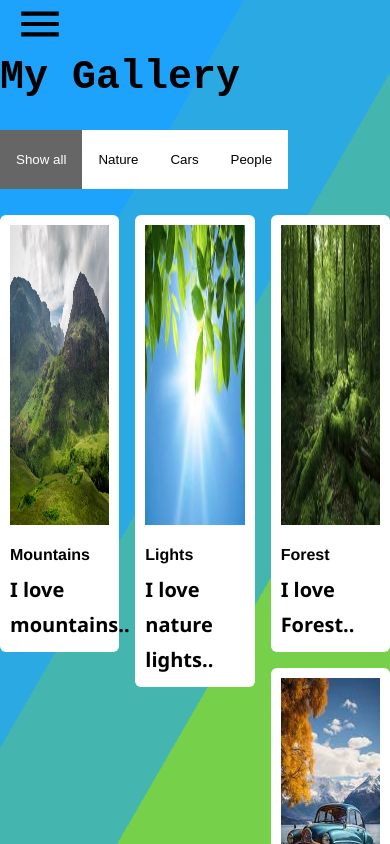
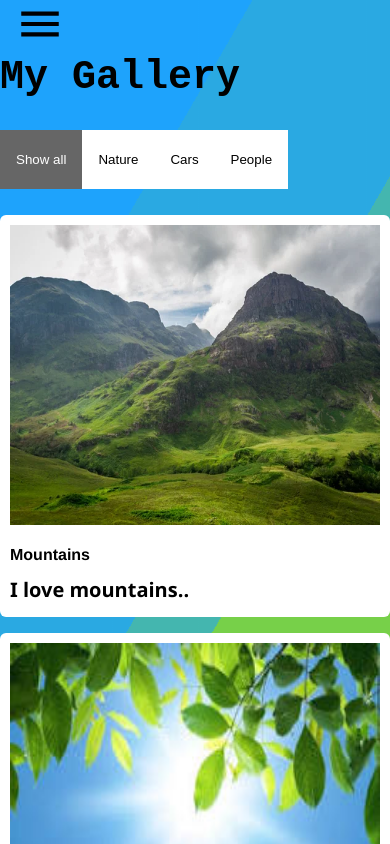
Before and after one commit to IPkaiwart11/portFolioFrontend, a React (Vite) app: page /project in a window 390 px wide. Shown: the top 844 px of the page. Built offline with nearby package versions, Linux system fonts and the light colour scheme.

Commit message:
modify project

```diff
--- a/src/components/slider/slider.scss
+++ b/src/components/slider/slider.scss
@@ -47,6 +47,11 @@ body {
    .content {
      background-color: white;
      padding: 10px;
+
+     img{
+         width: 100%;
+         height: 300px;
+     }
    }
 
    /* The "show" class is added to the filtered elements */
@@ -72,12 +77,20 @@ body {
      color: white;
    }
 
-//    @media only screen and (max:940px) {
-//      .column {
-//           // float: left;
-//           // width: 33.33%;
-//           width: 100%;
-//           // height: 400px;
-//           display: none; /* Hide all elements by default */
-//         }
-//    }
+   @media only screen and (max-width:690px) {
+     .column {
+          // float: left;
+          // width: 33.33%;
+          width: 100%;
+          // height: 400px;
+          // display: none; /* Hide all elements by default */
+        }
+.content {
+     // padding: 10px;
+
+     img{
+         width: 100%;
+         height: 100px;
+     }
+   }
+   }
```
